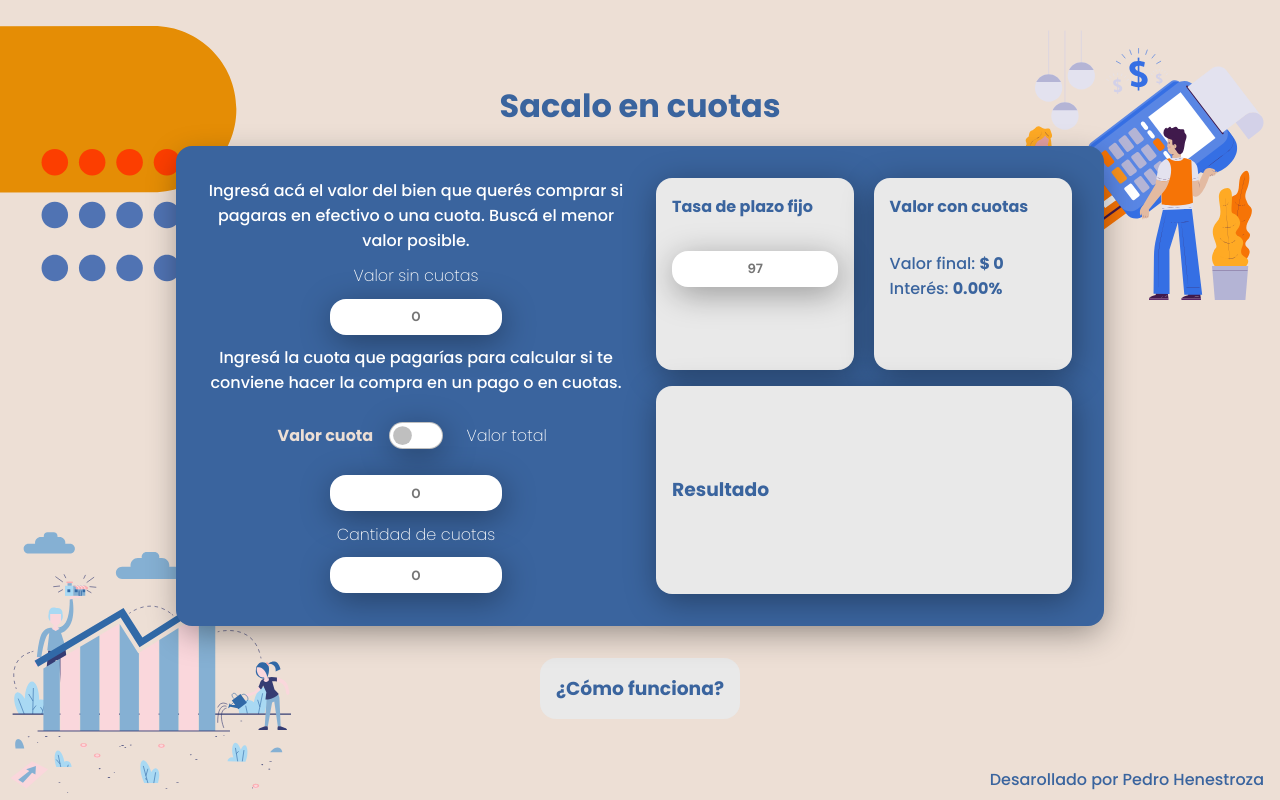
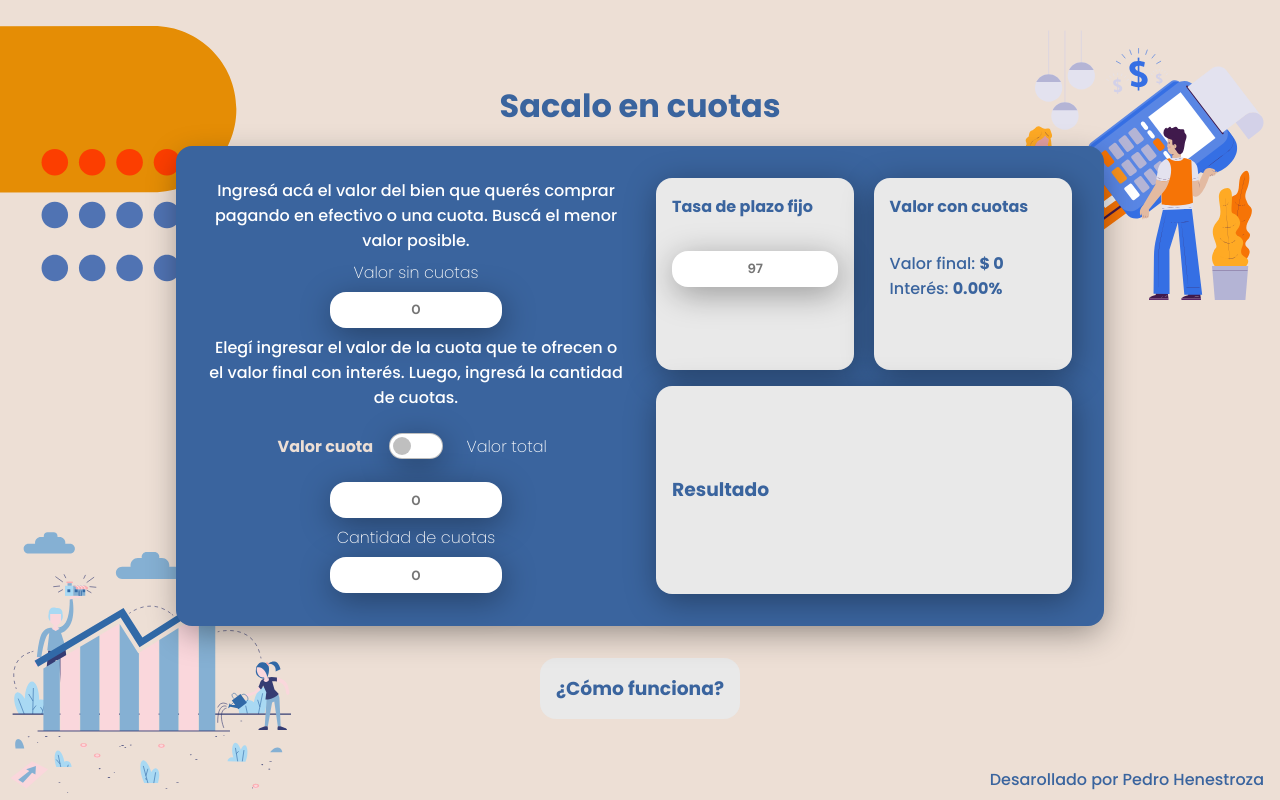
Before and after one commit to soype/sacaloencuotas, a React (Create React App) app: page / in a window 1280 px wide. Built offline with nearby package versions, Linux system fonts and the light colour scheme.

Commit message:
Mejorar wording

```diff
--- a/src/components/calculator/Form.js
+++ b/src/components/calculator/Form.js
@@ -120,7 +120,7 @@ const Form = (props) => {
         className={styles.calculator}
       >
         <p>
-          Ingresá acá el valor del bien que querés comprar si pagaras en
+          Ingresá acá el valor del bien que querés comprar pagando en
           efectivo o una cuota. Buscá el menor valor posible.
         </p>
         <label htmlFor="">Valor sin cuotas</label>
@@ -130,8 +130,7 @@ const Form = (props) => {
           onChange={valorInicialHandler}
         />
         <p>
-          Ingresá la cuota que pagarías para calcular si te conviene hacer la
-          compra en un pago o en cuotas.
+          Elegí ingresar el valor de la cuota que te ofrecen o el valor final con interés. Luego, ingresá la cantidad de cuotas.
         </p>
         <div className={styles.opciones}>
           <label htmlFor="" className={opcion && styles["opcion-selected"]}>
```
